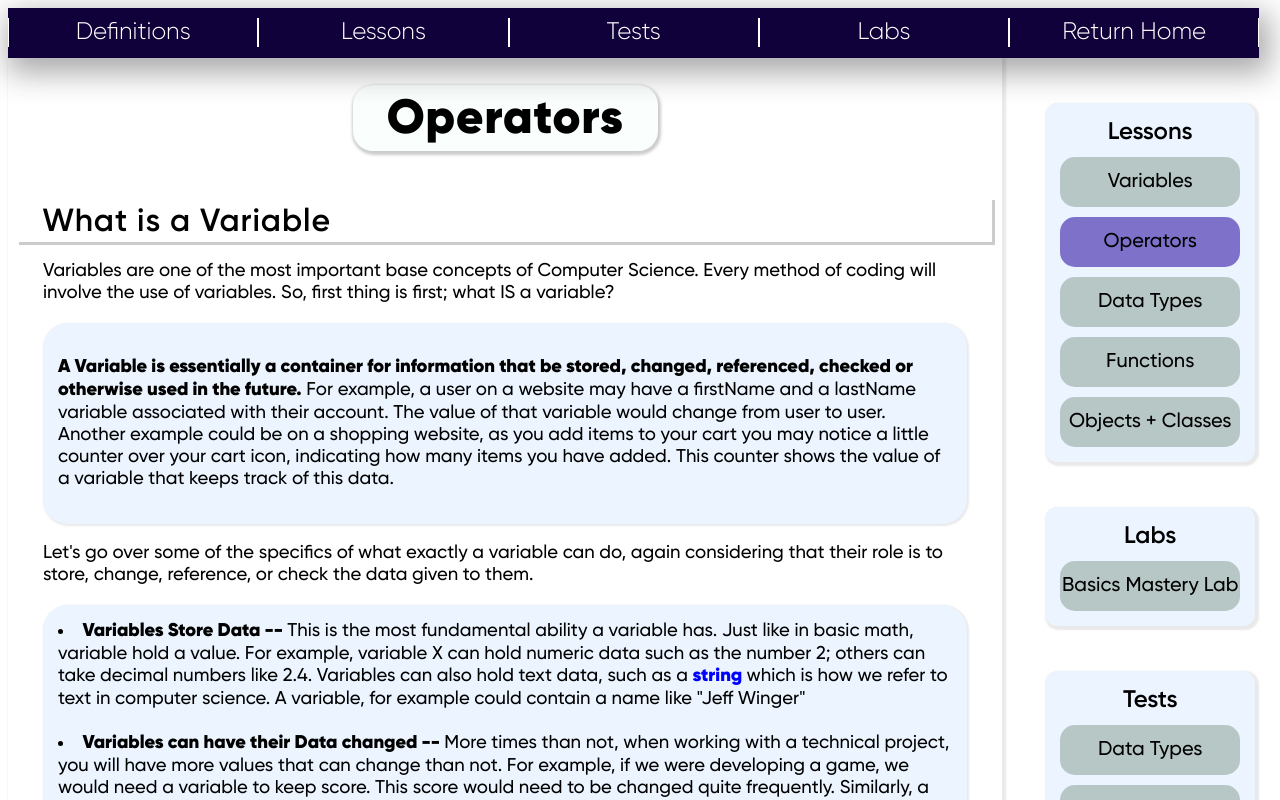
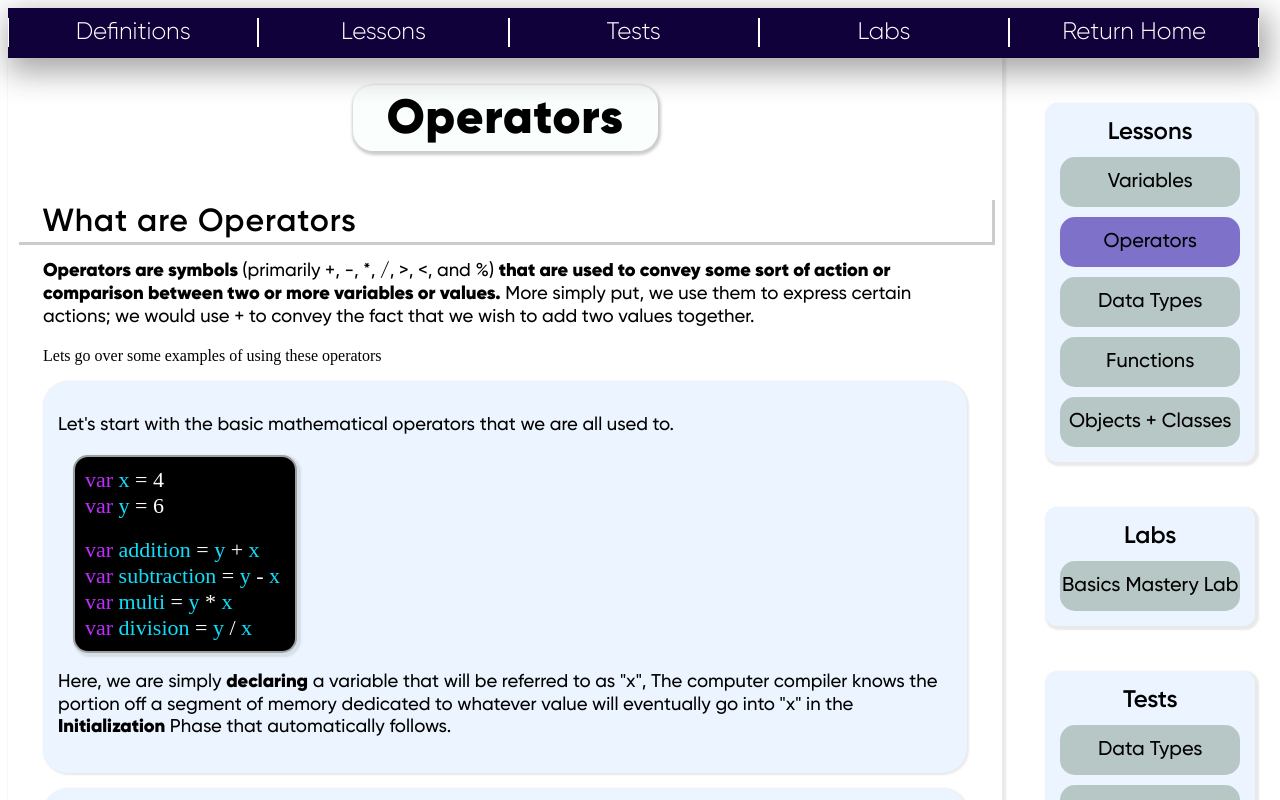
Before and after one commit to NLanese/the-codex, a Next.js app: page /concepts/basics/lessons/operators in a window 1280 px wide. Shown: the top 800 px of the page. Built offline with nearby package versions, Linux system fonts and the light colour scheme.

Commit message:
Update operators.js

```diff
--- a/pages/concepts/basics/lessons/operators.js
+++ b/pages/concepts/basics/lessons/operators.js
@@ -156,11 +156,77 @@ const OperatorsLesson = ({}) => {
         function renderFirst(){
             return(
                 <div>
-                    <div style={Styles.Fonts.lessonHeader}>What is a Variable</div>
+                    <div style={Styles.Fonts.lessonHeader}>What are Operators</div>
                     <div style={Styles.Sections.lessonContent}>
                         <p style={Styles.Fonts.basic}>
-                            Variables are one of the most important base concepts of Computer Science. Every method of coding will involve the use of variables. So, first thing is first; what IS a variable?
+                            <strong>Operators are symbols </strong> {"(primarily +, -, *, /, >, <, and %)"} <strong>that are used to convey some sort of action or comparison between two or more variables or values.</strong> More simply put, we use them to express certain actions; we would use + to convey the fact that we wish to add two values together.
                         </p>
+                        <p>
+                            Lets go over some examples of using these operators
+                        </p>
+                        <div style={Styles.Sections.importantNote}>
+                            <p style={Styles.Fonts.basic}>
+                                Let's start with the basic mathematical operators that we are all used to.
+                            </p>
+                            <div>
+                            <div style={Styles.Sections.simpleLessonCode}>
+                                <p style={Styles.Code.code}>
+                                <span style={Styles.Code.keyword}>var </span>
+                                <span style={Styles.Code.var}>x </span>
+                                <span style={Styles.Code.reg}>= 4</span>
+                                </p>
+
+                                <p style={Styles.Code.code}>
+                                <span style={Styles.Code.keyword}>var </span>
+                                <span style={Styles.Code.var}>y </span>
+                                <span style={Styles.Code.reg}>= 6</span>
+                                </p>
+
+                                <br></br>
+
+                                <p style={Styles.Code.code}>
+                                <span style={Styles.Code.keyword}>var </span>
+                                <span style={Styles.Code.var}>addition </span>
+                                <span style={Styles.Code.reg}>= </span>
+                                <span style={Styles.Code.var}>y </span>
+                                <span style={Styles.Code.reg}>+ </span>
+                                <span style={Styles.Code.var}>x </span>
+                                </p>
+
+                                <p style={Styles.Code.code}>
+                                <span style={Styles.Code.keyword}>var </span>
+                                <span style={Styles.Code.var}>subtraction </span>
+                                <span style={Styles.Code.reg}>= </span>
+                                <span style={Styles.Code.var}>y </span>
+                                <span style={Styles.Code.reg}>- </span>
+                                <span style={Styles.Code.var}>x </span>
+                                </p>
+
+                                <p style={Styles.Code.code}>
+                                <span style={Styles.Code.keyword}>var </span>
+                                <span style={Styles.Code.var}>multi </span>
+                                <span style={Styles.Code.reg}>= </span>
+                                <span style={Styles.Code.var}>y </span>
+                                <span style={Styles.Code.reg}>* </span>
+                                <span style={Styles.Code.var}>x </span>
+                                </p>
+
+                                <p style={Styles.Code.code}>
+                                <span style={Styles.Code.keyword}>var </span>
+                                <span style={Styles.Code.var}>division </span>
+                                <span style={Styles.Code.reg}>= </span>
+                                <span style={Styles.Code.var}>y </span>
+                                <span style={Styles.Code.reg}>/ </span>
+                                <span style={Styles.Code.var}>x </span>
+                                </p>
+
+                            </div>
+                            </div>
+                            <p style={Styles.Fonts.basic}>
+                                Here, we are simply <strong>declaring</strong> a variable that will be referred to as "x", The computer compiler knows the portion off a segment of memory dedicated to whatever value will eventually go into "x" in the <strong>Initialization</strong> Phase that automatically follows.
+                            </p>
+                        </div>
+
                         <div style={Styles.Sections.importantNote}>
                             <p style={Styles.Fonts.basic}>
                                 <strong>A Variable is essentially a container for information that be stored, changed, referenced, checked or otherwise used in the future.</strong> For example, a user on a website may have a firstName and a lastName variable associated with their account. The value of that variable would change from user to user. Another example could be on a shopping website, as you add items to your cart you may notice a little counter over your cart icon, indicating how many items you have added. This counter shows the value of a variable that keeps track of this data.
```
